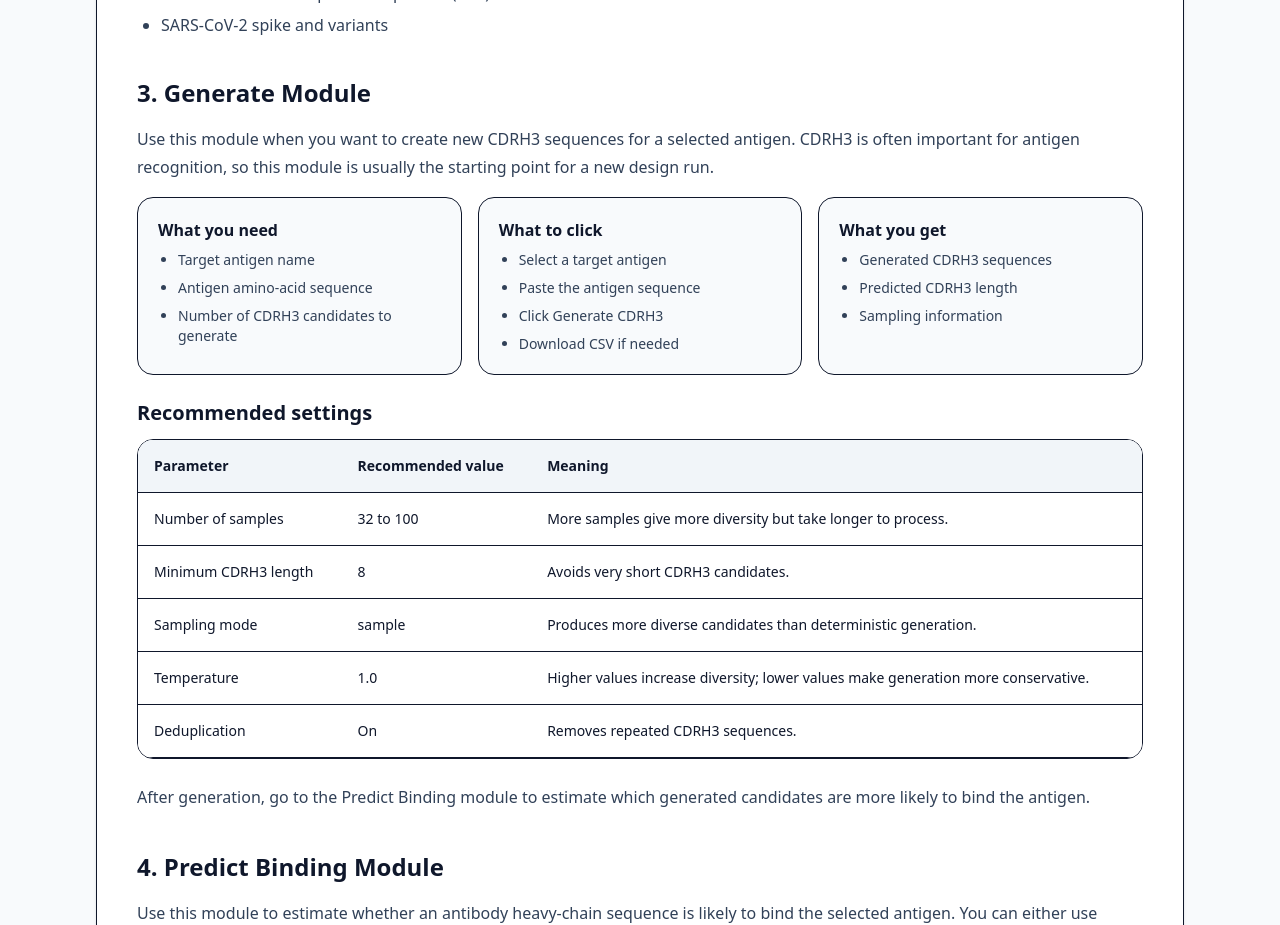
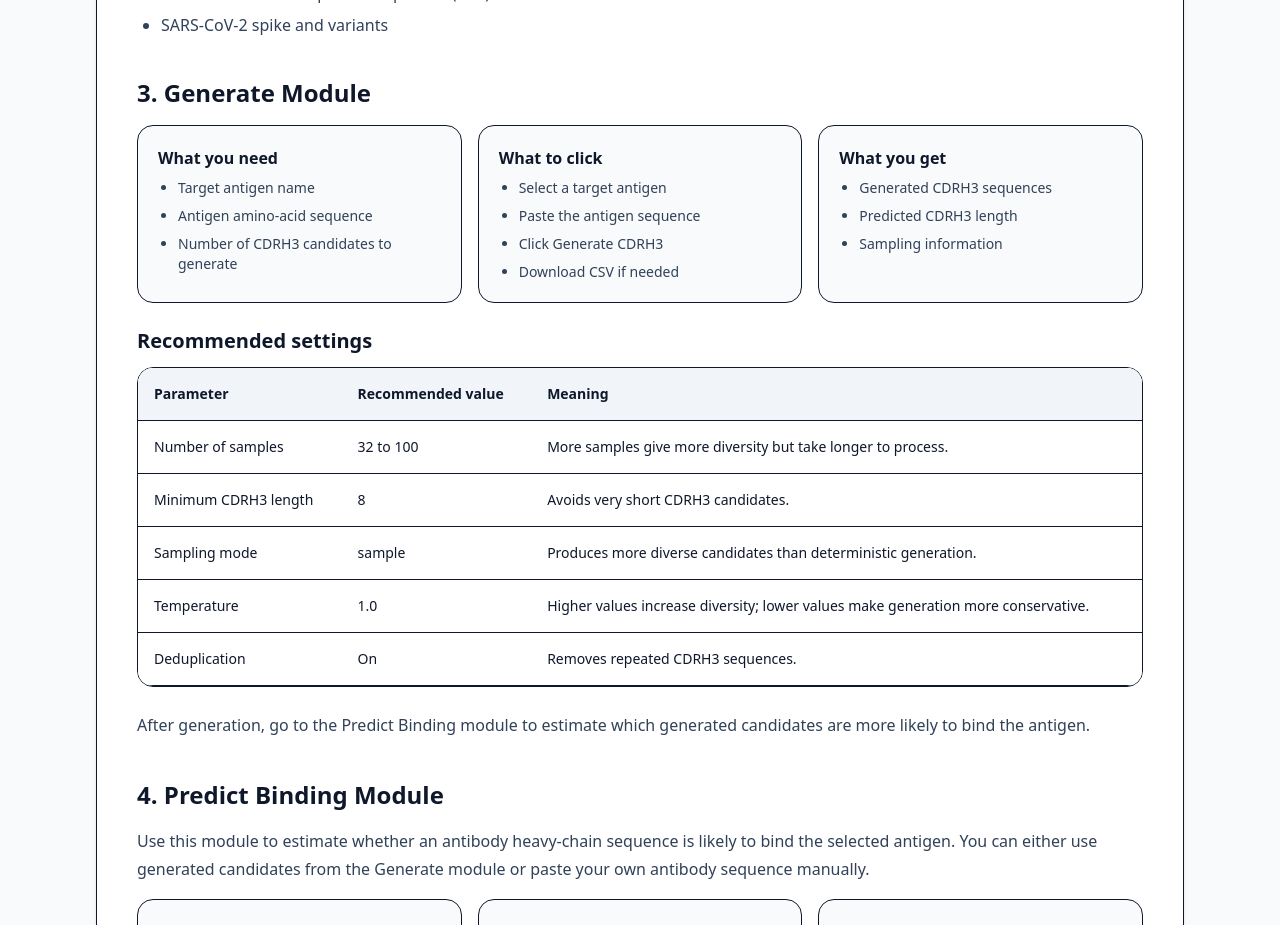
Before and after one commit to Fanxu-alt/Antibody-Design, a Next.js app in the folder frontend/: page /help in a window 1280 px wide. Shown: the part 1340-2265 px from the top of the page. Built offline with nearby package versions, Linux system fonts and the light colour scheme; no server answers.

Commit message:
Update page.tsx

```diff
--- a/frontend/app/help/page.tsx
+++ b/frontend/app/help/page.tsx
@@ -134,9 +134,7 @@ export default function HelpPage() {
           </h2>
 
           <p className="mb-4 leading-7 text-slate-700">
-            Use this module when you want to create new CDRH3 sequences for a
-            selected antigen. CDRH3 is often important for antigen recognition,
-            so this module is usually the starting point for a new design run.
+
           </p>
 
           <div className="mb-6 grid gap-4 md:grid-cols-3">
```
